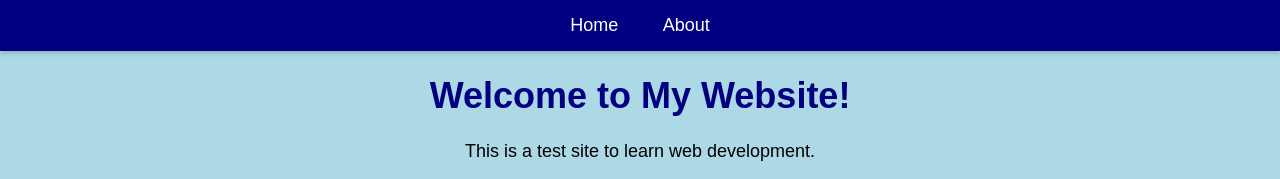
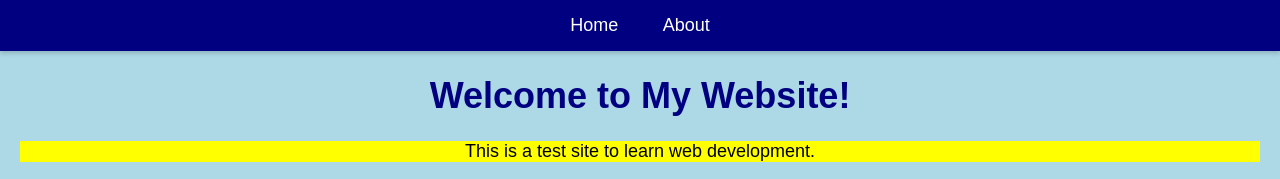
Before and after one commit to Jur-byte/Jur-Byte.github.io, a plain HTML site: page index.html in a window 1280 px wide. Shown: the top 179 px of the page. Drawn offline with Linux system fonts and the light colour scheme; grey boxes are pictures that could not be loaded.

Commit message:
Add files via upload

```diff
--- a/index.html
+++ b/index.html
@@ -1,4 +1,3 @@
-<!-- index.html -->
 <!DOCTYPE html>
 <html lang="en">
 <head>
@@ -12,7 +11,7 @@
         <a href="about.html">About</a>
     </nav>
     <h1>Welcome to My Website!</h1>
-    <p id="toggleText">This is a test site to learn web development.</p>
+    <p id="toggleText" class="debug-black">This is a test site to learn web development.</p>
     <img src="https://picsum.photos/300/200" alt="Random image">
     <p><a href="https://www.w3schools.com">Learn more at W3Schools</a></p>
     <ul>
--- a/style.css
+++ b/style.css
@@ -33,8 +33,12 @@ h1 {
 /* Paragraphs */
 body p {
     font-size: 18px;
-    color: black !important; /* Force black */
+    color: black !important;
     margin: 20px;
+}
+p.debug-black {
+    color: black !important;
+    background-color: yellow !important; /* Debug: Yellow background to confirm rule applies */
 }
 
 /* Images */
```
Also changed, not shown: about.html (+1 -2 lines).
